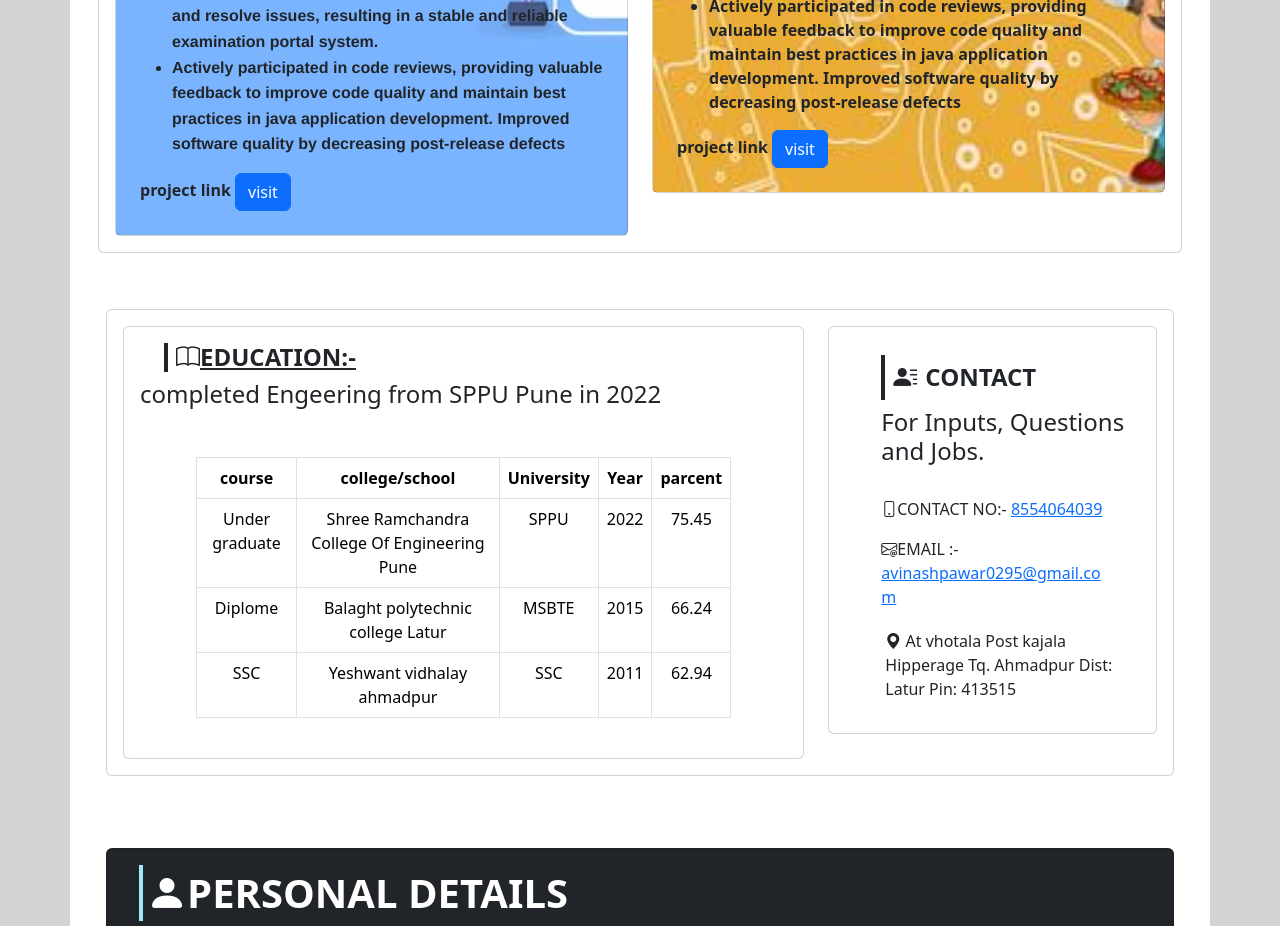
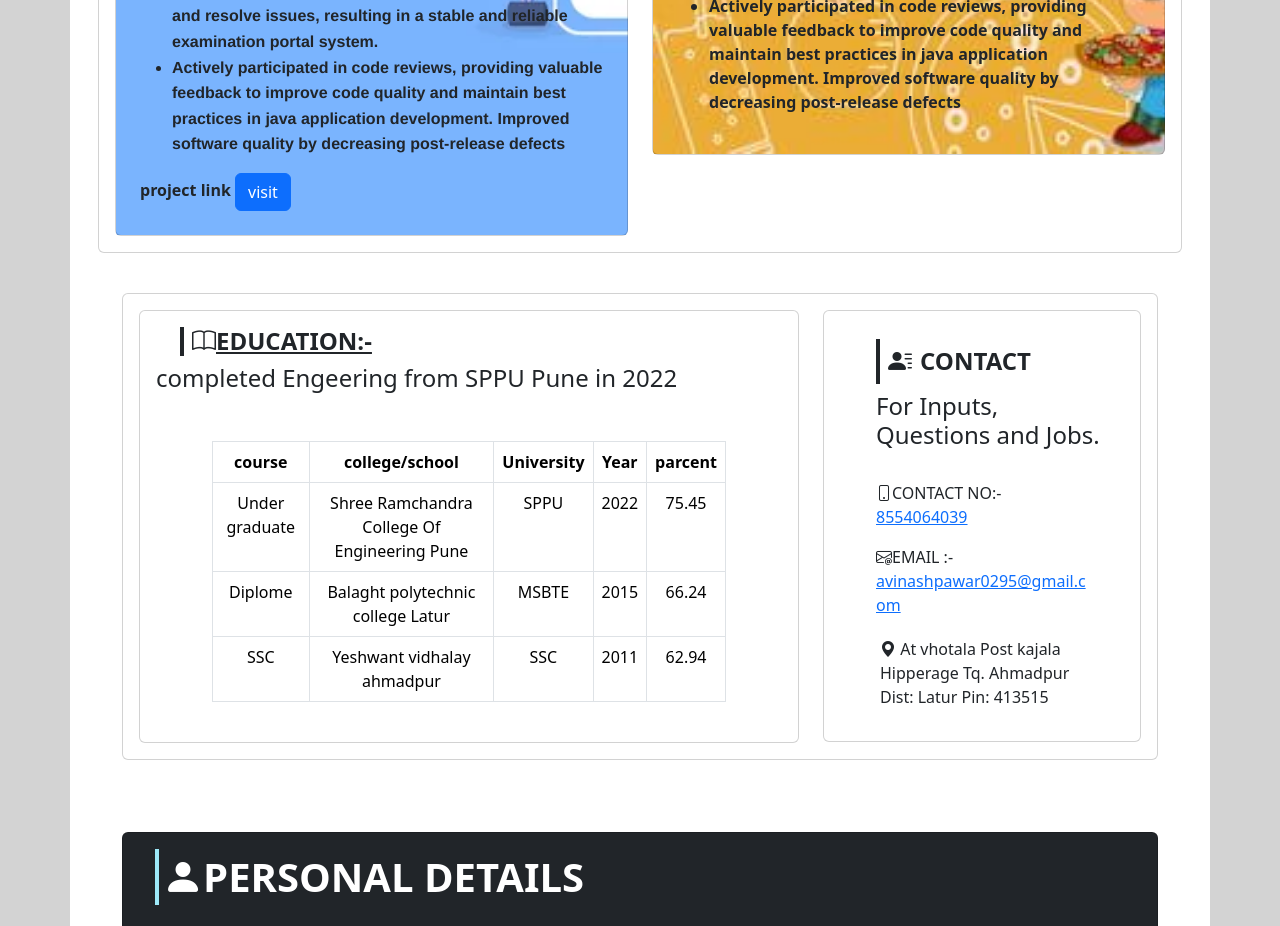
Before and after one commit to Avinashpawar021995/portfullo, a plain HTML site: page index.html in a window 1280 px wide. Shown: the part 3480-4406 px from the top of the page. Drawn offline with nearby package versions, Linux system fonts and the light colour scheme.

Commit message:
Update index.html

```diff
--- a/index.html
+++ b/index.html
@@ -365,9 +365,6 @@
 
                             </div>
                             <div class="col-md-12">
-                                <label for="name">project link</label>
-                                <a href="https://github.com/Avinashpawar021995/Blogging-System/tree/master"  class="text-decoration-none btn btn-primary" role="button">visit</a>
-                            </div>
                         </div>
                     </div>
                    </div>
```
